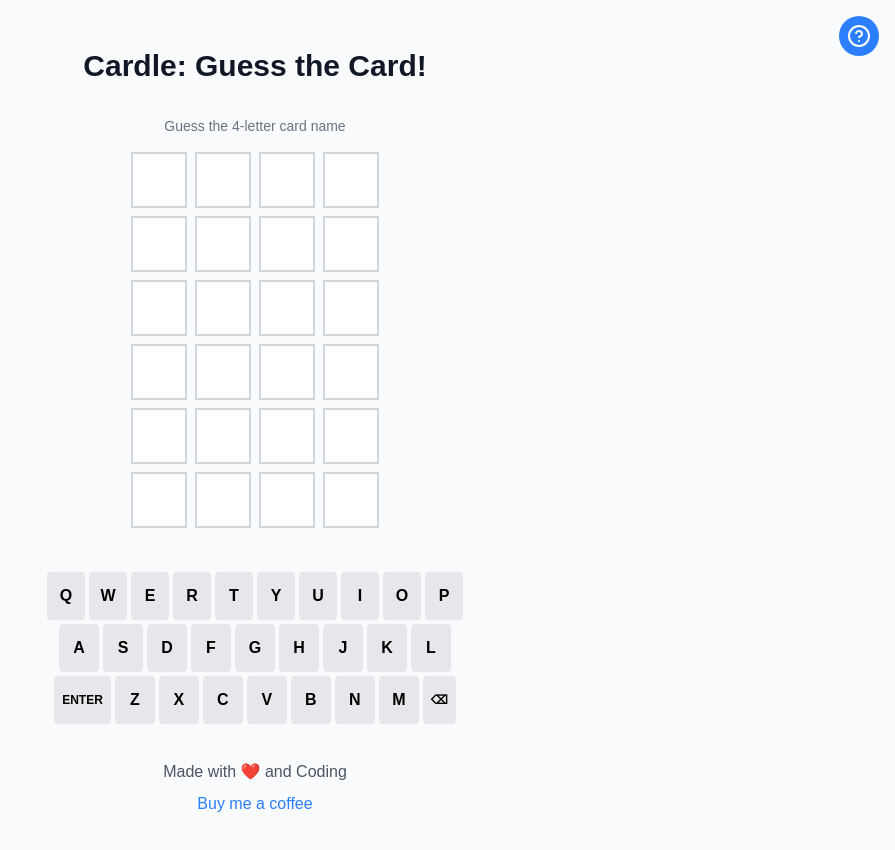
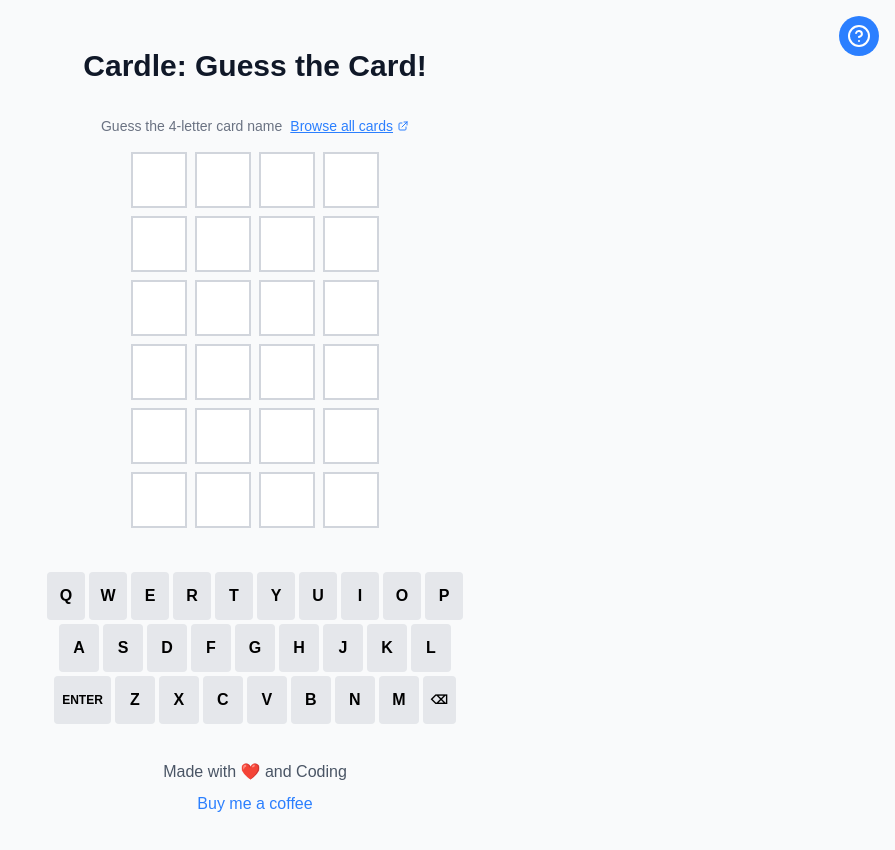
Before and after one commit to lleonardogr/card-game-word, a Next.js app: page / in a window 1280 px wide. Shown: the top 850 px of the page, without its empty margins (385-1280 px from the left). Built offline with nearby package versions, Linux system fonts and the light colour scheme; no server answers.

Commit message:
feat: add 'Browse all cards' link above word grid

```diff
--- a/src/components/Game.tsx
+++ b/src/components/Game.tsx
@@ -2,7 +2,7 @@ import React, { useState, useEffect, useCallback } from 'react';
 import { WordRow } from './WordRow';
 import { Keyboard } from './Keyboard';
 import { Help } from './Help';
-import { getPlayableCardName, ProcessedCardName } from '@/utils/scryfall';
+import { getPlayableCardName, ProcessedCardName, DEFAULT_QUERY } from '@/utils/scryfall';
 import { evaluateGuess, GuessResult, getKeyboardLetterStates, isCorrectGuess } from '@/utils/game';
 
 export const Game: React.FC = () => {
@@ -131,6 +131,9 @@ export const Game: React.FC = () => {
     rows.push(<WordRow key={i} guess={null} currentGuess="" wordLength={wordLength} />);
   }
 
+  // Generate Scryfall search URL for legendary creatures
+  const scryfallSearchUrl = `https://scryfall.com/search?q=${encodeURIComponent(DEFAULT_QUERY)}`;
+
   return (
     <div className="max-w-md w-full mx-auto p-4 flex flex-col items-center">
       {/* Help button positioned fixed at top right, above the title */}
@@ -156,6 +159,18 @@ export const Game: React.FC = () => {
         <div className="mb-8 flex flex-col items-center">
           <div className="mb-4 text-center text-sm text-gray-500">
             Guess the {wordLength}-letter card name
+
+            <a
+              href={scryfallSearchUrl}
+              target="_blank"
+              rel="noopener noreferrer"
+              className="text-blue-500 hover:underline inline-flex items-center ml-2"
+            >
+              <span className="underline">Browse all cards</span>
+              <svg xmlns="http://www.w3.org/2000/svg" className="h-3 w-3 ml-1" fill="none" viewBox="0 0 24 24" stroke="currentColor">
+                <path strokeLinecap="round" strokeLinejoin="round" strokeWidth="2" d="M10 6H6a2 2 0 00-2 2v10a2 2 0 002 2h10a2 2 0 002-2v-4M14 4h6m0 0v6m0-6L10 14" />
+              </svg>
+            </a>
           </div>
           {rows}
         </div>
```
